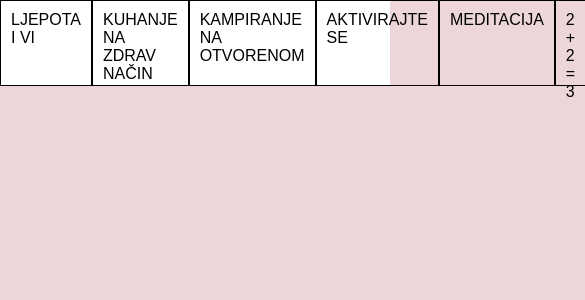
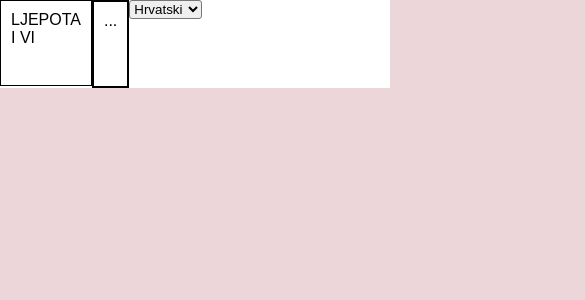
Before and after one commit to anchi84/nav-bar, a React (Create React App) app: page / in a window 390 px wide. Shown: the top 300 px of the page, 585 px wide, since content can reach past the window. Built offline with nearby package versions, Linux system fonts and the light colour scheme.

Commit message:
responsive design added

```diff
--- a/src/App.css
+++ b/src/App.css
@@ -1,6 +1,7 @@
 .navBar {
   background-color: white;
   display: flex;
+  flex-wrap: wrap;
   justify-content: flex-start;
   align-items: flex-start;
   vertical-align: middle;
@@ -8,6 +9,7 @@
 
 .item {
   height: 4em;
+  width:inherit;
   padding: 10px;
   border: 1px solid black;
   /* flex-grow: 1; */
--- a/src/App.js
+++ b/src/App.js
@@ -5,32 +5,8 @@ import Menu from '../src/menu/menu'
 
 class App extends Component {
 
-  constructor(props) {
-    super(props);
-    this.state = {
-      height: window.innerHeight,
-      width: window.innerWidth
-    };
-  }
-
-  componentDidMount() {
-    // console.log(this.state.height);
-    // console.log(this.state.width);
-    window.addEventListener("resize", this.updateDimensions);
-  }
-
-  componentWillUnmount() {
-    window.removeEventListener("resize", this.updateDimensions);
-  }
-
-  updateDimensions = () => {
-    this.setState({
-      height: window.innerHeight,
-      width: window.innerWidth
-    });
-  }
-
   render() {
+    console.log("app render")
 
     const menuItems = {
       hr: [
@@ -61,7 +37,10 @@ class App extends Component {
     }
 
     return (
-      <Menu menuItems={menuItems} languages={languages}/>
+      <Menu
+        menuItems={menuItems}
+        languages={languages}
+      />
     );
   }
 }
--- a/src/index.css
+++ b/src/index.css
@@ -1,5 +1,6 @@
 body {
   height: 100%;
+  width: 100%;
   margin: 0;
   padding: 0;
   font-family: sans-serif;
--- a/src/item/item.js
+++ b/src/item/item.js
@@ -10,20 +10,22 @@ class Item extends Component {
     }
 
     componentDidMount() {
-        this.setState({width: this.childNode.offsetWidth})
+        console.log("item componentDidMount")
+        this.setState({width: this.item.offsetWidth})
     }
 
     getWidth = () => {
-        return this.childNode.offsetWidth;
+        return this.item.offsetWidth;
     }
 
     render() {
+        console.log("item render");
         const item = this.props.item;
         // console.log(item);
         var words = item.split(' ');
         // console.log(words);
         return (
-            <div className='item' ref={(r) => {this.childNode = r}}>
+            <div className='item' ref={(r) => {this.item = r}}>
                 {
                     words.map((word, index) => (word.length >= 3)
                     ? <span key={index}>{word}<br/></span>
--- a/src/menu/menu.js
+++ b/src/menu/menu.js
@@ -8,21 +8,51 @@ class Menu extends Component {
         this.itemComponent = [];
         this.state = {
             id: 'hr',
+            hideMenu: false,
             showDropdown: false,
-            width: 0
+            index: 8,
+            itemsWidth: [],
+            menuWidth: 0
         };
     }
 
     componentDidMount() {
+        console.log("menu componentDidMount");
+        window.addEventListener("resize", this.calculate);
         this.calculate();
     }
 
+    componentWillUnmount() {
+        window.removeEventListener("resize", this.calculate);
+    }
+
     calculate = () => {
-        var width = this.itemComponent
-            .map(item => item.getWidth())
-            .reduce((a, b) => a + b);
-        console.log(width);
-        this.setState({width: width});
+        this.setState({hideMenu: false, index: 8},
+            function() {
+                var itemsWidth = this.itemComponent
+                    .map((item) => item.getWidth());
+                var totalWidth = itemsWidth
+                    .reduce((accumulator, currentValue) => accumulator + currentValue);
+                var menuWidth = this.menu.offsetWidth - this.select.offsetWidth;
+                console.log(itemsWidth);
+                console.log(totalWidth);
+                console.log(menuWidth);
+                if(menuWidth - totalWidth < 0) {
+                    var index;
+                    for (let item of itemsWidth) {
+                        // console.log(item);
+                        if(menuWidth - item > 0) {
+                            menuWidth -= item;
+                        } else {
+                            index = itemsWidth.indexOf(item) - 1;
+                            break;
+                        }
+                    }
+                    // console.log("index " +index);
+                    this.setState({hideMenu: true, index: index});
+                }
+            }
+        );
     }
 
     handleChange = (event) => {
@@ -39,53 +69,58 @@ class Menu extends Component {
     }
 
     render() {
-
+        console.log("menu render")
         const {
-            languages
+            languages,
+            menuItems
         } = this.props;
 
-        // console.log(languages);
-
-        return (
-            <div>
-                <div className="navBar">
-                    {
-                        this.props.menuItems[this.state.id]
-                            .slice(0,8)
+        var menuItemsMap = menuItems[this.state.id]
             .map((item, index) =>
                 <Item
                     key={this.state.id + "_" + index}
                     item={item}
                     ref={(r) => {this.itemComponent[index] = r}}
                 />
-                            )
+            );
+
+        return (
+            <div className="navBar" ref={(r) => {this.menu = r}}>
+                {
+                    menuItemsMap.slice(0, this.state.index)
                 }
-                   {/*  <div className="dropdown"
+                {
+                    this.state.hideMenu && (
+                        <div
+                            className="dropdown"
                             onMouseEnter={this.handleMouseEnter}
                             onMouseLeave={this.handleMouseLeave}
                         >
                             <span className='item'>...</span>
                             {
-                            this.state.showDropdown
-                            && (this.props.menuItems[this.state.id]
-                                .slice(4,8)
-                                .map((item, index) =>
-                                    <Item key={index} item={item}/>)
+                                this.state.showDropdown && (
+                                    menuItemsMap.slice(this.state.index, 8)
                                 )
                             }
-                    </div> */}
-                    <select className="select" onChange={this.handleChange}>
+                        </div>
+                    )
+                }
+                <select
+                    className="select"
+                    onChange={this.handleChange}
+                    ref={(r) => {this.select = r}}
+                >
                     {
                         Object
                             .entries(languages)
                             .map(([id, language]) =>
-                                    (<option key={id} value={id}>{language}</option>)
+                                <option key={id} value={id}>
+                                    {language}
+                                </option>
                             )
                     }
                 </select>
             </div>
-            </div>
-
         );
     }
 }
```
Lines whose indentation alone changed are shown as unchanged.
